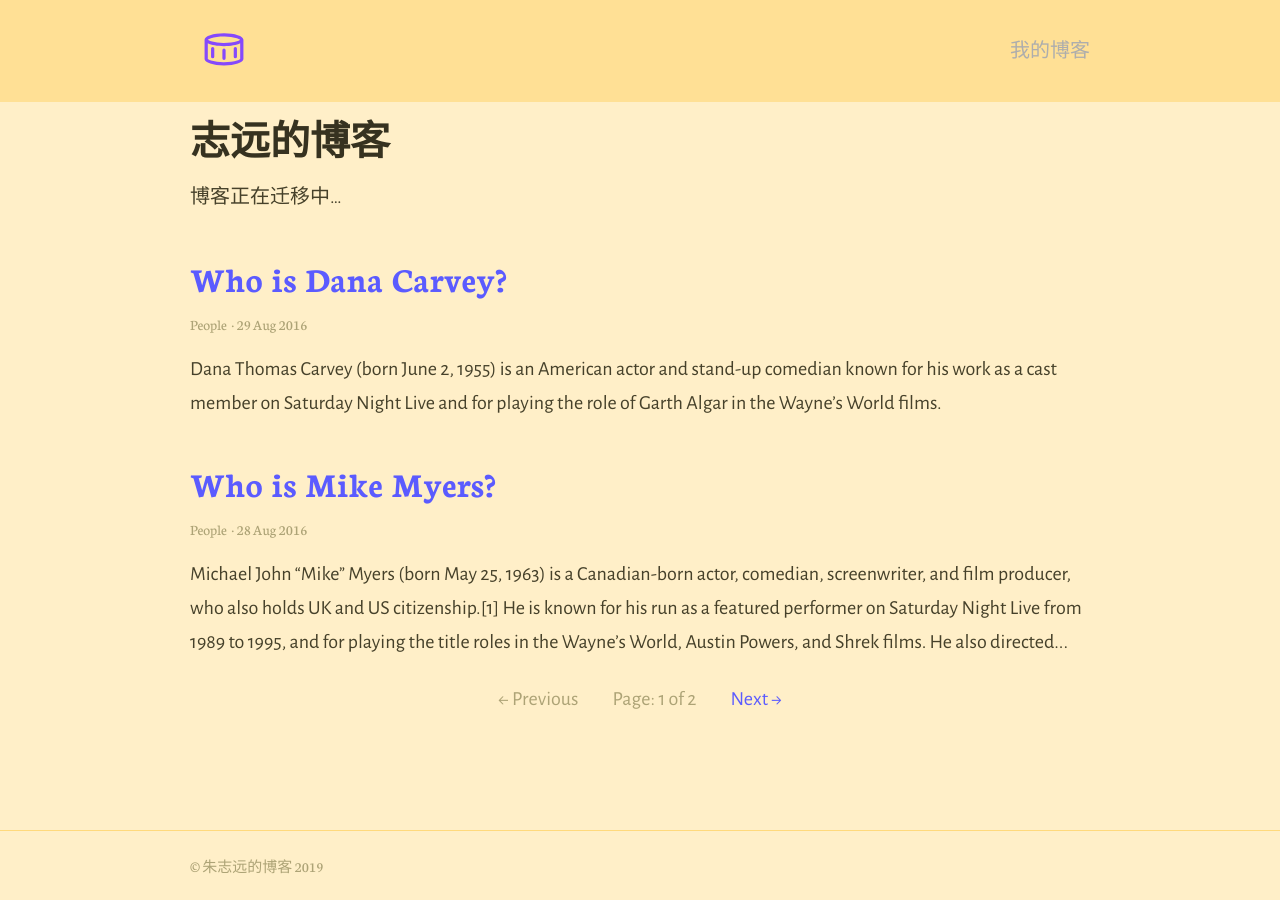
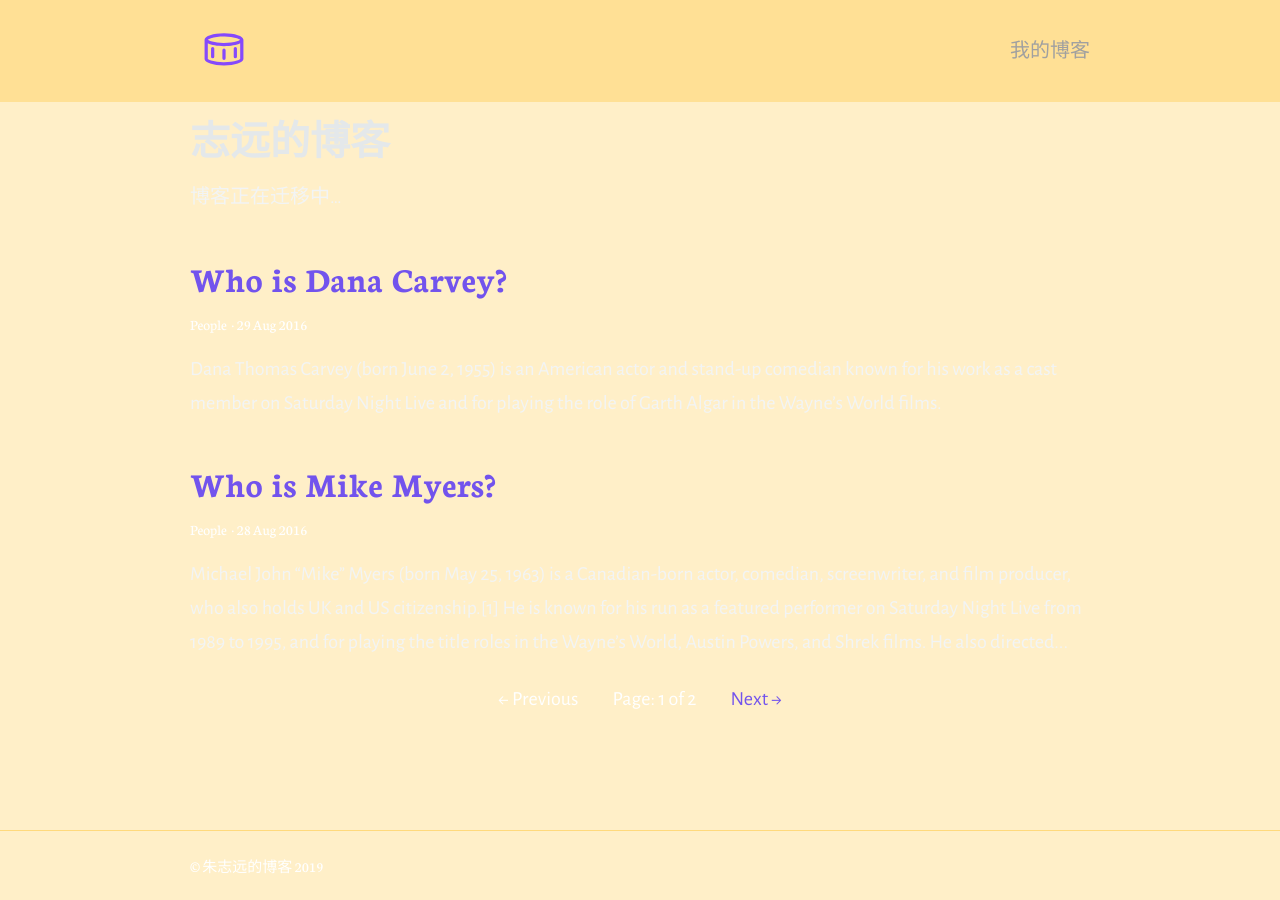
Before and after one commit to zhuzhiyuan/blog, a Jekyll site: the page built from index.html, in a window 1280 px wide. Built offline with Jekyll 4.4.1, drawn with Linux system fonts in a browser that asks for light colours; the list of posts is cut into pages by our own code.

Commit message:
update themes color

```diff
--- a/_sass/_colors.scss
+++ b/_sass/_colors.scss
@@ -1,7 +1,7 @@
 // Colours
-$bodyColour: #46412A;
+$bodyColour: #F2F4F5;
 $headingColour: darken($bodyColour, 5%);
-$linkColour: #5B5BFF;
+$linkColour: #7253ED;
 $hoverColour: darken($linkColour, 10%);
 $captionColour: lighten($headingColour, 40%);
 $white: #fff;
```
